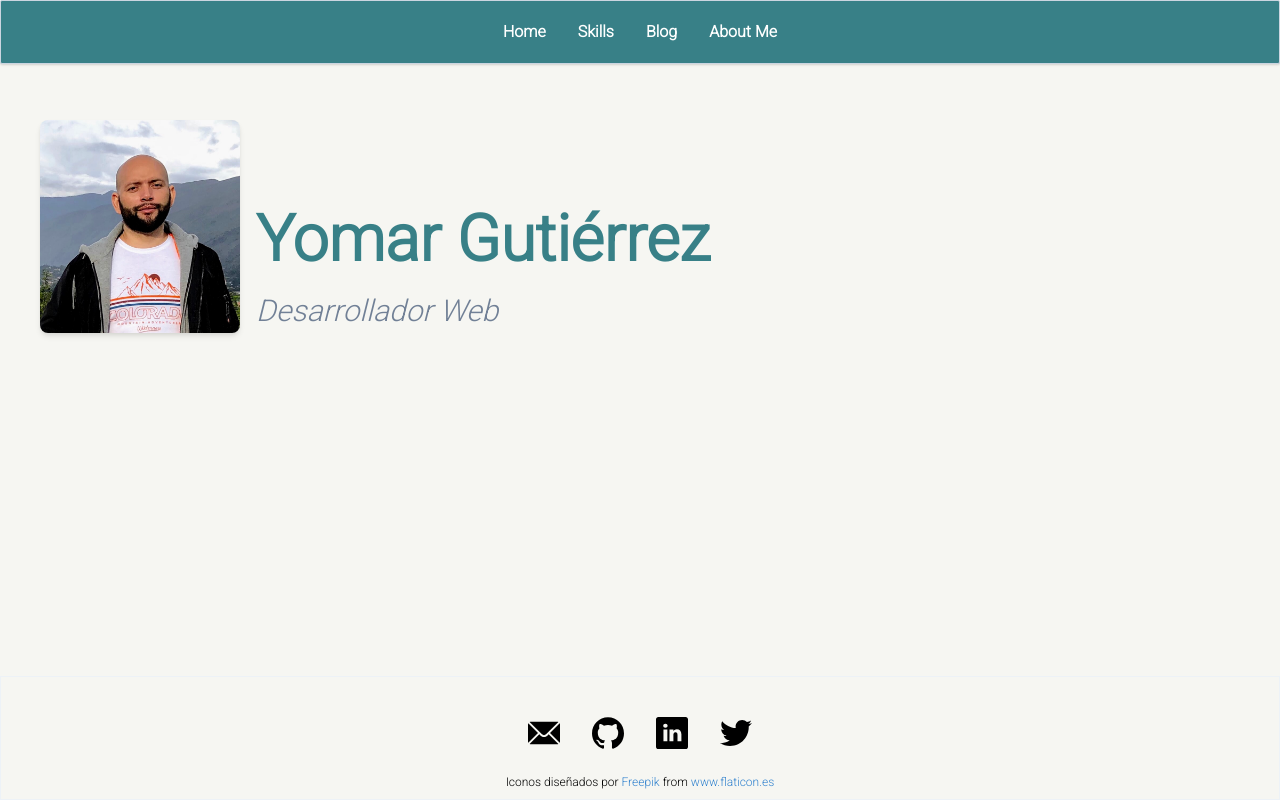
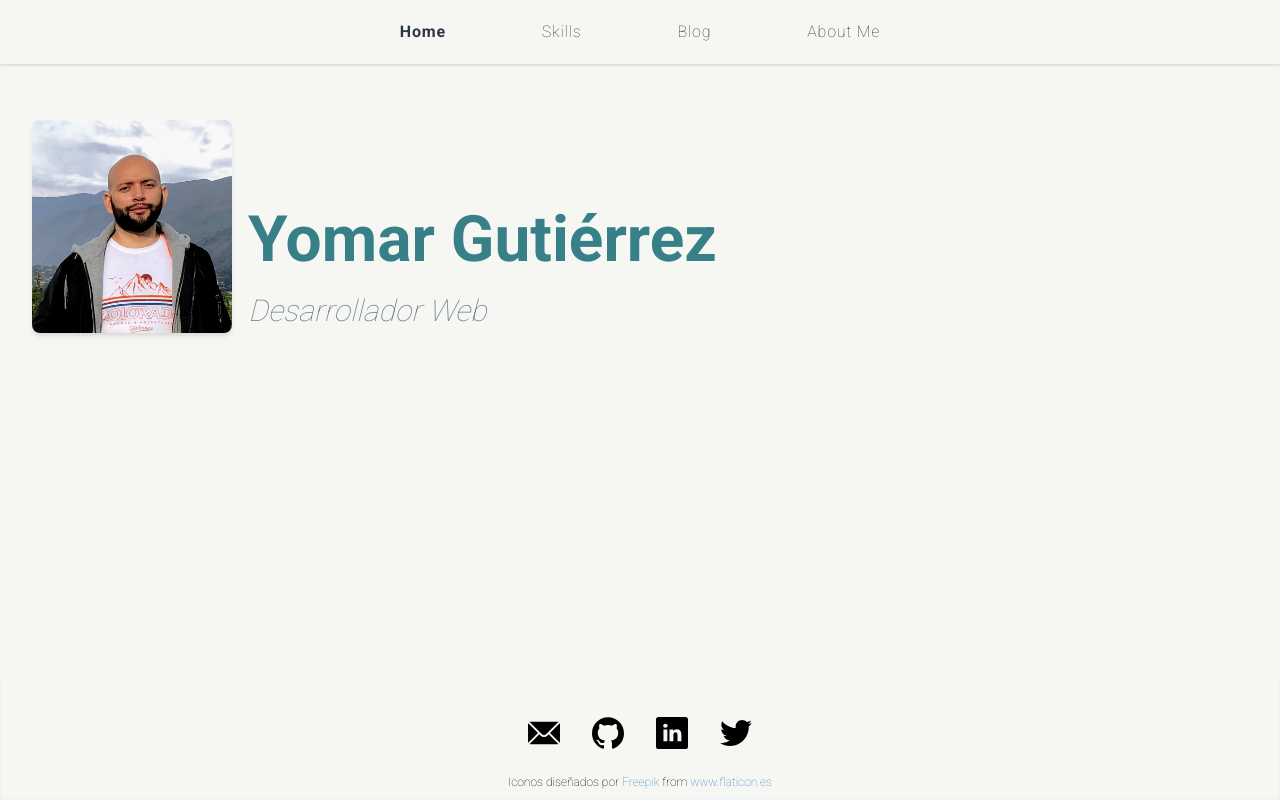
Before and after one commit to yomarguti/portfolio, a Next.js app: page / in a window 1280 px wide. Built offline with nearby package versions, Linux system fonts and the light colour scheme.

Commit message:
Agregado nuevo estilo al navbar. Se agrego funcionalidad para mantener el menu activo de la pagina activa. Se importo google font-bold roboto

```diff
--- a/components/Layout.js
+++ b/components/Layout.js
@@ -6,7 +6,7 @@ const Layout = ({ children }) => {
   return (
     <>
       <Navbar />
-      <div className="w-full px-2">{children}</div>
+      <div className="w-full">{children}</div>
       <Footer />
     </>
   );
--- /dev/null
+++ b/components/NavItem.js
@@ -0,0 +1,18 @@
+import Link from 'next/link';
+import { useRouter } from 'next/router';
+
+const NavItem = ({ path, menuName }) => {
+  const router = useRouter();
+
+  const liClassName = `${
+    router.pathname === path && 'font-bold'
+  } px-4 transition-all duration-300 ease-in-out cursor-pointer sm:px-10 md:px-12 hover:text-black hover:font-bold`;
+
+  return (
+    <Link href={path}>
+      <li className={liClassName}>{menuName}</li>
+    </Link>
+  );
+};
+
+export default NavItem;
--- a/components/Navbar.js
+++ b/components/Navbar.js
@@ -1,22 +1,15 @@
-import React from 'react';
-import Link from 'next/link';
+import NavItem from './NavItem';
 
 const Navbar = () => {
   return (
-    <ul className="flex items-center justify-center w-full h-16 text-sm font-bold text-white bg-green-900 rounded-sm md:text-base md:border md:border-gray-400 md:shadow">
-      <Link href="/">
-        <li className="p-4 cursor-pointer hover:bg-green-800">Home</li>
-      </Link>
-      <Link href="/skills">
-        <li className="p-4 cursor-pointer hover:bg-green-800">Skills</li>
-      </Link>
-      <Link href="/blog">
-        <li className="p-4 cursor-pointer hover:bg-green-800">Blog</li>
-      </Link>
-      <Link href="/me">
-        <li className="p-4 cursor-pointer hover:bg-green-800">About Me</li>
-      </Link>
-    </ul>
+    <nav className="w-full h-16 text-sm text-gray-800 md:text-base">
+      <ul className="flex items-center justify-center h-full tracking-wider sm:shadow">
+        <NavItem path="/" menuName="Home" />
+        <NavItem path="/skills" menuName="Skills" />
+        <NavItem path="/blog" menuName="Blog" />
+        <NavItem path="/me" menuName="About Me" />
+      </ul>
+    </nav>
   );
 };
 
--- a/pages/_document.js
+++ b/pages/_document.js
@@ -16,9 +16,10 @@ class MyDocument extends Document {
           {/* {webfont} */}
           <link rel="preconnect" href="https://fonts.gstatic.com" />
           <link
-            href="https://fonts.googleapis.com/css2?family=Roboto:wght@300&display=swap"
+            href="https://fonts.googleapis.com/css2?family=Roboto:wght@100;700&display=swap"
             rel="stylesheet"
           />
+
           {/* {stylesheet} */}
           {/* {scriptjs} */}
         </Head>
```
